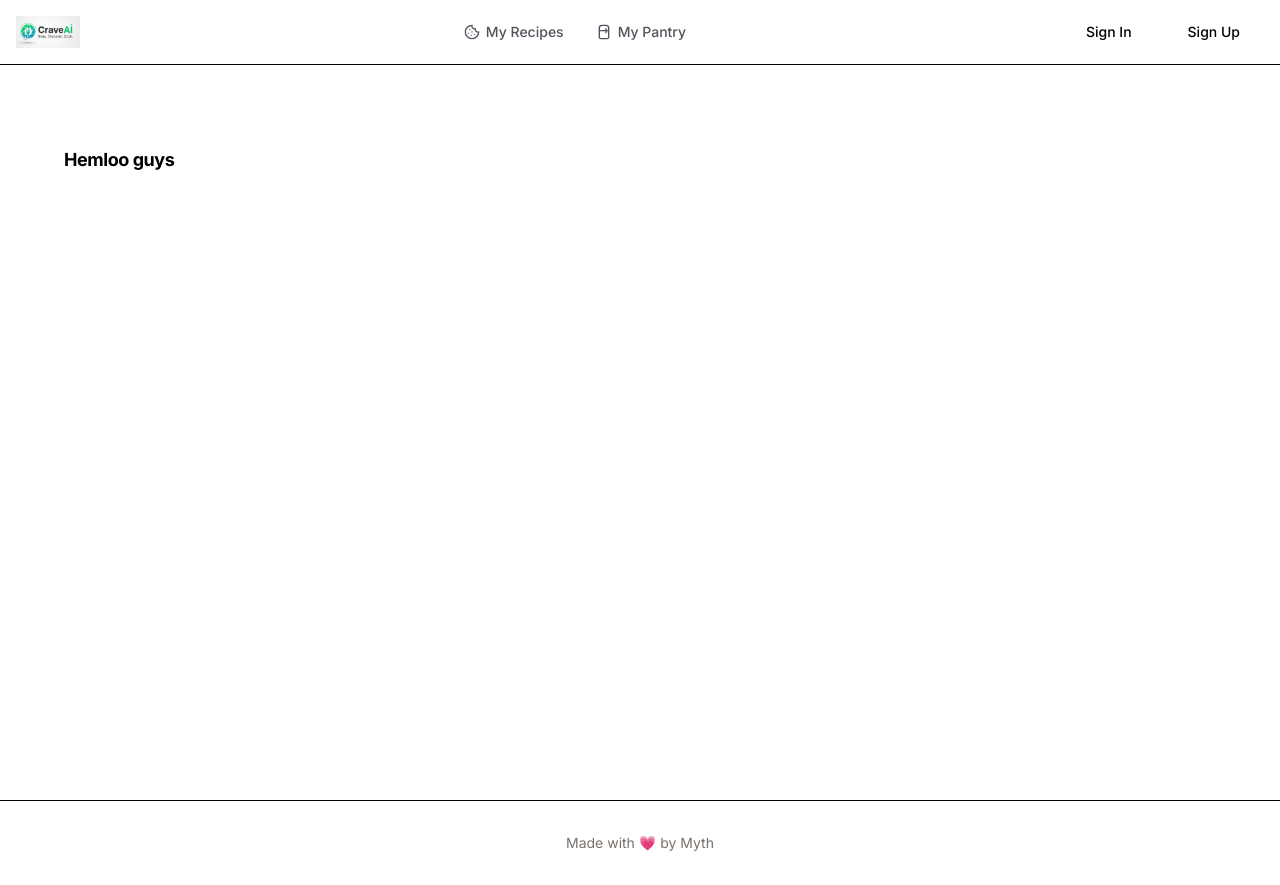
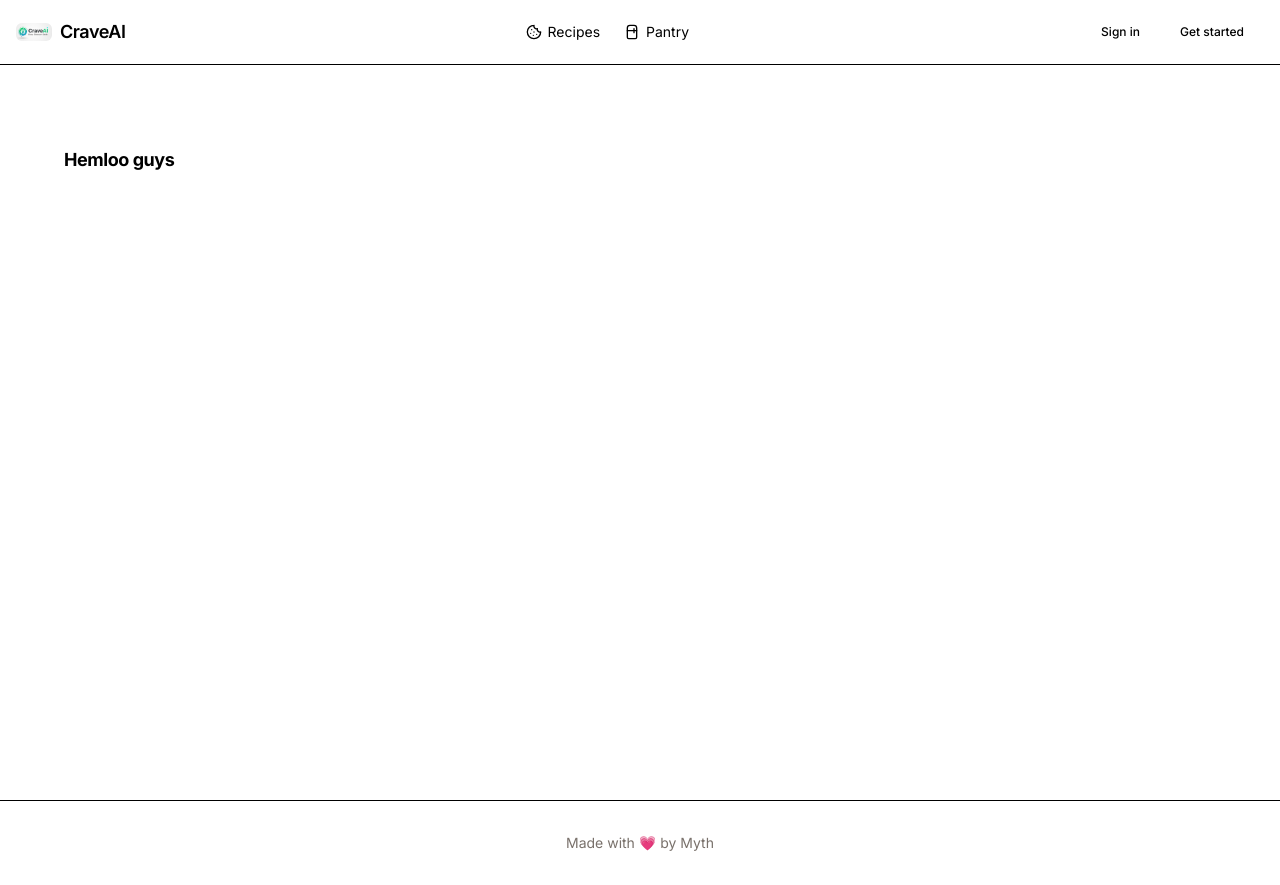
Before and after one commit to Atharvabandurkar/CraveAI, a Next.js app in the folder frontend/: page / in a window 1280 px wide. Built offline with nearby package versions, Linux system fonts and the light colour scheme; no server answers.

Commit message:
header updated

```diff
--- a/frontend/components/Header.jsx
+++ b/frontend/components/Header.jsx
@@ -35,71 +35,152 @@
 // export default Header
 
 
-import { SignedIn, SignedOut, SignInButton, SignUpButton, UserButton } from "@clerk/nextjs";
-import React from 'react'
-import { Button } from "./ui/button";
-import { Cookie, Refrigerator, Sparkles } from "lucide-react";
+// import { SignedIn, SignedOut, SignInButton, SignUpButton, UserButton } from "@clerk/nextjs";
+// import React from 'react'
+// import { Button } from "./ui/button";
+// import { Cookie, Refrigerator, Sparkles } from "lucide-react";
+// import Link from "next/link";
+// import Image from "next/image";
+// import UserDropdown from "./UserDropdown";
+// import { checkUser } from "@/lib/checkUser";
+
+// const Header = async () => {
+
+//   const user = await checkUser(); // Replace with actual user fetching logic
+
+//   return (
+//     <header className="fixed top-0 w-full border-b border-border bg-background/80 backdrop-blur-md z-50">
+//       <nav className="container mx-auto px-4 h-16 flex items-center justify-between">
+//         <Link href={user ? "/dashboard" : "/"} className="text-2xl font-bold">
+//           <Image src="/logo.png" alt="CraveAI Logo" width={60}
+//             height={60}
+//             className="w-16" />
+//         </Link>
+
+//         {/* Navigation Links */}
+//         <div className="hidden md:flex items-center space-x-8 text-sm font-medium text-zinc-600">
+//           <Link
+//             href="/recipes"
+//             className="hover:text-primary transition-colors flex gap-1.5 items-center group"
+//           >
+//             <Cookie className="w-4 h-4 transition-colors group-hover:text-primary" />
+//             My Recipes
+//           </Link>
+//           <Link
+//             href="/pantry"
+//             className="hover:text-primary transition-colors flex gap-1.5 items-center group"
+//           >
+//             <Refrigerator className="w-4 h-4 transition-colors group-hover:text-primary" />
+//             My Pantry
+//           </Link>
+//         </div>
+
+//         {/* Auth Section */}
+//         <div className="flex items-center space-x-4">
+//           <SignedIn>
+//             <UserDropdown />
+//           </SignedIn>
+//           <SignedOut>
+//             <SignInButton mode="modal">
+//               <Button
+//                 variant="ghost"
+//                 className="text-muted-foreground hover:text-primary hover:bg-primary/10 h-10 px-4 transition-all duration-200 active:scale-95"
+//               >
+//                 Sign In
+//               </Button>
+//             </SignInButton>
+
+//             <SignUpButton mode="modal">
+//               <button className="bg-primary text-primary-foreground rounded-full font-medium text-sm h-10 px-6 cursor-pointer transition-all duration-300 hover:opacity-90 hover:shadow-lg hover:shadow-primary/25 hover:-translate-y-0.5 active:scale-95">
+//                 Sign Up
+//               </button>
+//             </SignUpButton>
+//           </SignedOut>
+//         </div>
+//       </nav>
+//     </header>
+//   )
+// }
+
+// export default Header
+
+import {
+  SignedIn,
+  SignedOut,
+  SignInButton,
+  SignUpButton,
+} from "@clerk/nextjs";
 import Link from "next/link";
 import Image from "next/image";
+import { Cookie, Refrigerator } from "lucide-react";
+import { Button } from "./ui/button";
 import UserDropdown from "./UserDropdown";
 import { checkUser } from "@/lib/checkUser";
 
 const Header = async () => {
-
-  const user = await checkUser(); // Replace with actual user fetching logic
+  const user = await checkUser();
 
   return (
-    <header className="fixed top-0 w-full border-b border-border bg-background/80 backdrop-blur-md z-50">
-      <nav className="container mx-auto px-4 h-16 flex items-center justify-between">
-        <Link href={user ? "/dashboard" : "/"} className="text-2xl font-bold">
-          <Image src="/logo.png" alt="CraveAI Logo" width={60}
-            height={60}
-            className="w-16" />
+    <header className="fixed top-0 inset-x-0 z-50 border-b border-border bg-background/75 backdrop-blur">
+      <nav className="container mx-auto h-16 px-4 flex items-center justify-between">
+        {/* Logo */}
+        <Link
+          href={user ? "/dashboard" : "/"}
+          className="flex items-center gap-2"
+        >
+          <Image
+            src="/logo.png"
+            alt="CraveAI Logo"
+            width={36}
+            height={36}
+            className="rounded-sm"
+          />
+          <span className="text-lg font-semibold tracking-tight">
+            CraveAI
+          </span>
         </Link>
 
-        {/* Navigation Links */}
-        <div className="hidden md:flex items-center space-x-8 text-sm font-medium text-zinc-600">
+        {/* Nav */}
+        <div className="hidden md:flex items-center gap-6 text-sm text-muted-foreground">
           <Link
             href="/recipes"
-            className="hover:text-primary transition-colors flex gap-1.5 items-center group"
+            className="flex items-center gap-1.5 hover:text-foreground transition-colors"
           >
-            <Cookie className="w-4 h-4 transition-colors group-hover:text-primary" />
-            My Recipes
+            <Cookie className="w-4 h-4" />
+            Recipes
           </Link>
           <Link
             href="/pantry"
-            className="hover:text-primary transition-colors flex gap-1.5 items-center group"
+            className="flex items-center gap-1.5 hover:text-foreground transition-colors"
           >
-            <Refrigerator className="w-4 h-4 transition-colors group-hover:text-primary" />
-            My Pantry
+            <Refrigerator className="w-4 h-4" />
+            Pantry
           </Link>
         </div>
 
-        {/* Auth Section */}
-        <div className="flex items-center space-x-4">
+        {/* Auth */}
+        <div className="flex items-center gap-2">
           <SignedIn>
             <UserDropdown />
           </SignedIn>
+
           <SignedOut>
             <SignInButton mode="modal">
-              <Button
-                variant="ghost"
-                className="text-muted-foreground hover:text-primary hover:bg-primary/10 h-10 px-4 transition-all duration-200 active:scale-95"
-              >
-                Sign In
+              <Button variant="ghost" size="sm">
+                Sign in
               </Button>
             </SignInButton>
 
             <SignUpButton mode="modal">
-              <button className="bg-primary text-primary-foreground rounded-full font-medium text-sm h-10 px-6 cursor-pointer transition-all duration-300 hover:opacity-90 hover:shadow-lg hover:shadow-primary/25 hover:-translate-y-0.5 active:scale-95">
-                Sign Up
-              </button>
+              <Button size="sm" className="rounded-full px-5">
+                Get started
+              </Button>
             </SignUpButton>
           </SignedOut>
         </div>
       </nav>
     </header>
-  )
-}
+  );
+};
 
-export default Header
+export default Header;
```
